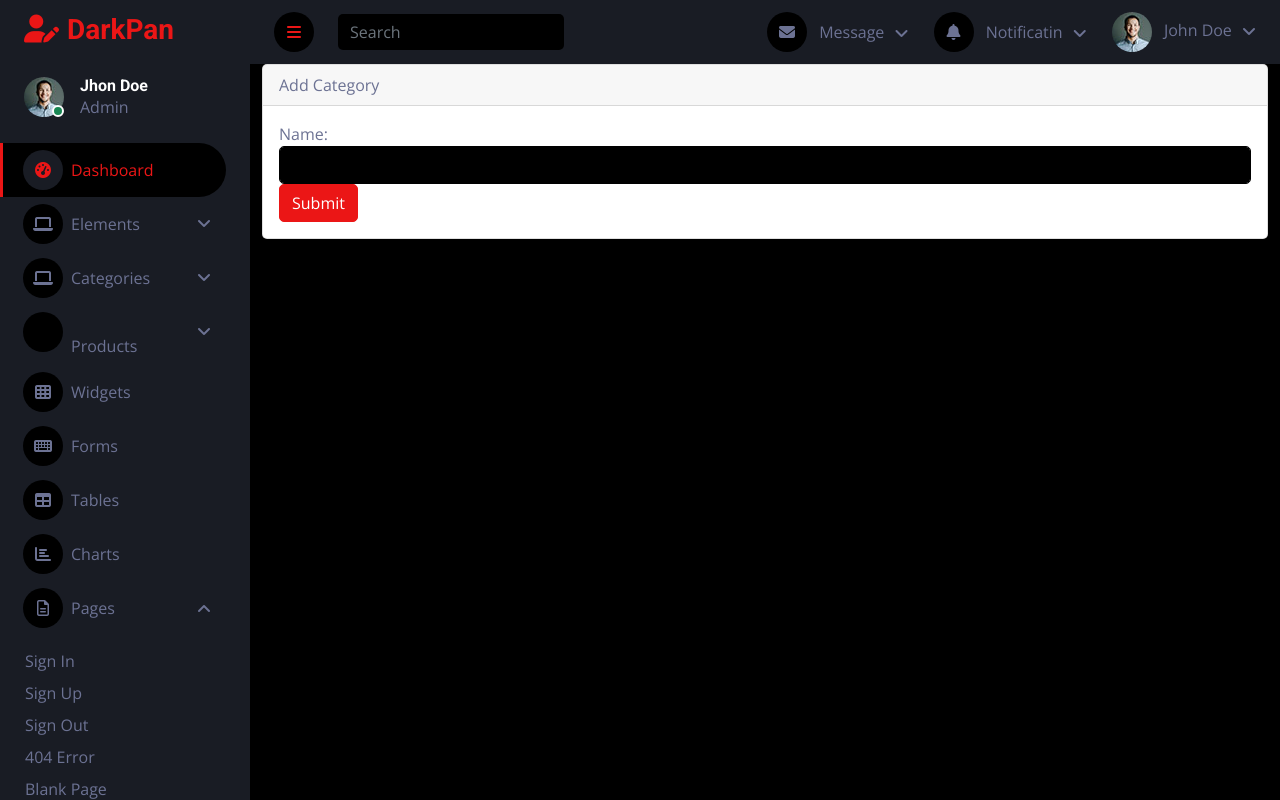
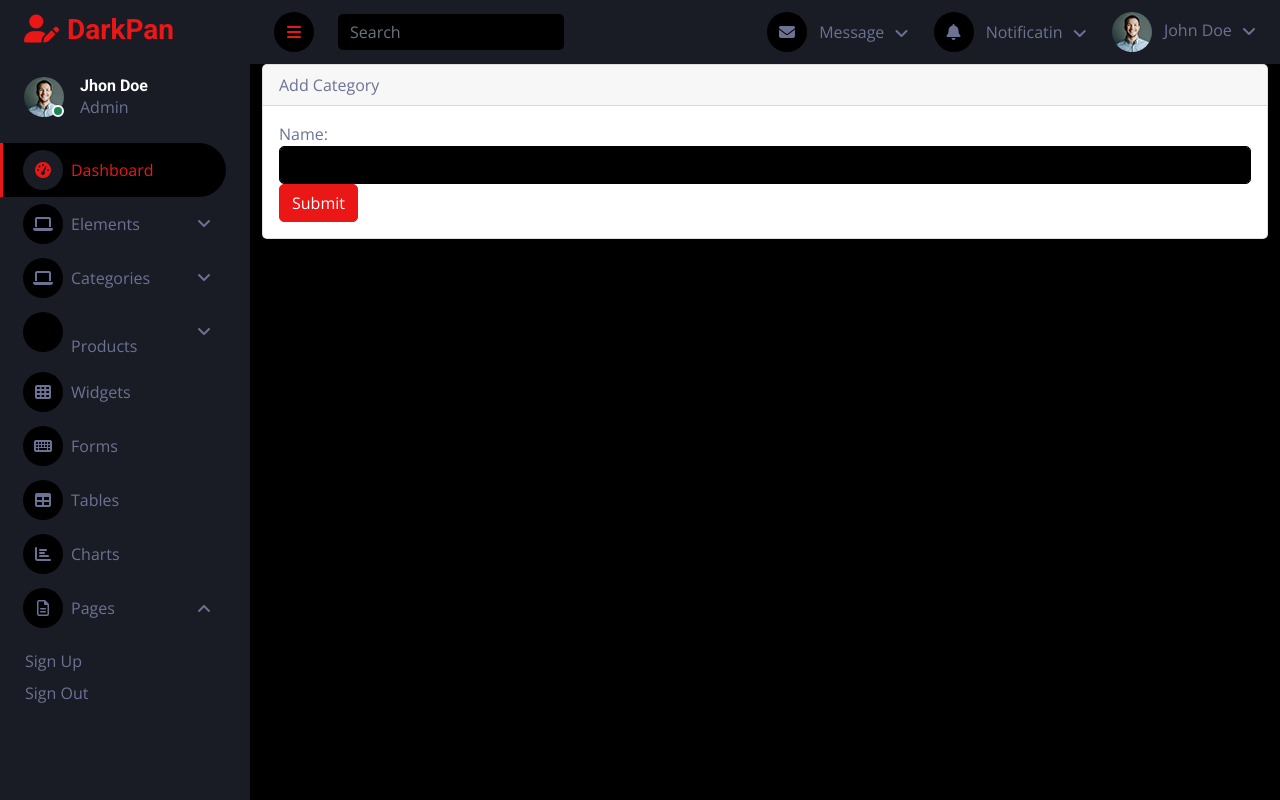
Before and after one commit to MuyleangIng/Project1, a PHP site: page /admin/addCategory.php in a window 1280 px wide, after a click on "Pages". Run offline with PHP 8.4, Linux system fonts and the light colour scheme; some libraries are stand-ins or nearby versions.

Commit message:
update nav.php in admin
remove sign in page
remove 404 error page
remove blank page

```diff
--- a/admin/includes/nav.php
+++ b/admin/includes/nav.php
@@ -46,11 +46,8 @@
                     <div class="nav-item dropdown">
                         <a href="#" class="nav-link dropdown-toggle" data-bs-toggle="dropdown"><i class="far fa-file-alt me-2"></i>Pages</a>
                         <div class="dropdown-menu bg-transparent border-0">
-                            <a href="signin.php" class="dropdown-item">Sign In</a>
-                            <a href="signup.php" class="dropdown-item">Sign Up</a>
+                            <a href="phploginsystem/sign_up.php" class="dropdown-item">Sign Up</a>
                             <a href="signout.php" class="dropdown-item">Sign Out</a>
-                            <a href="404.php" class="dropdown-item">404 Error</a>
-                            <a href="blank.php" class="dropdown-item">Blank Page</a>
                         </div>
                     </div>
                 </div>
```
